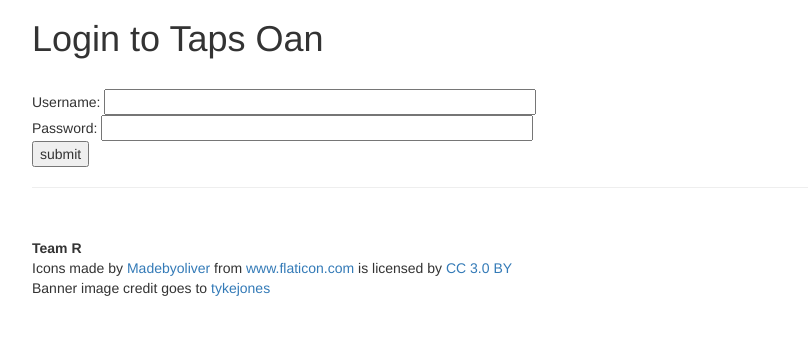
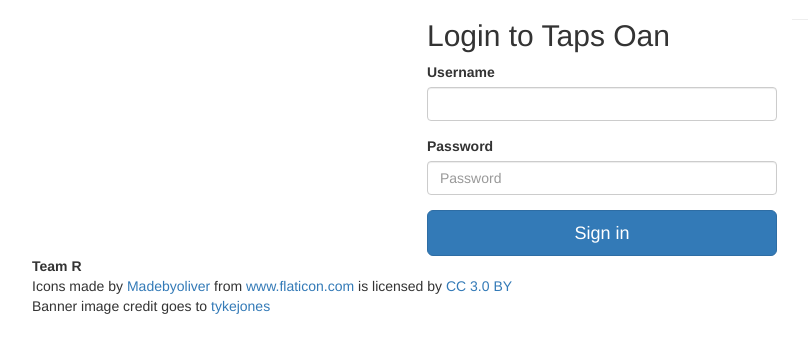
Before and after one commit to pdalziel/taps_oan, a Django app: page /taps_oan/login/ in a window 1280 px wide. Shown: the part 51-404 px from the top of the page, without its empty margins (38-846 px from the left). Run offline with Django 3.2, Linux system fonts and the light colour scheme; some libraries are stand-ins or nearby versions.

Commit message:
updated login and registration templates

```diff
--- a/templates/taps_oan/login.html
+++ b/templates/taps_oan/login.html
@@ -9,58 +9,27 @@
     {% load socialaccount %}
 
 
-    <div id="fb-root"></div>
-    <script>(function (d, s, id) {
-        var js, fjs = d.getElementsByTagName(s)[0];
-        if (d.getElementById(id)) return;
-        js = d.createElement(s);
-        js.id = id;
-        js.src = "//connect.facebook.net/en_GB/sdk.js#xfbml=1&version=v2.8&appId=1825888634361006";
-        fjs.parentNode.insertBefore(js, fjs);
-    }(document, 'script', 'facebook-jssdk'));</script>
-    <h1>Login to Taps Oan</h1>
-    <br>
-    <script>
-        window.fbAsyncInit = function () {
-            FB.init({
-                appId: '1825888634361006',
-                cookie: true,
-                xfbml: true,
-                version: 'v2.8'
-            });
-            FB.AppEvents.logPageView();
-        };
+<div class="col-sm-6 col-md-4 col-md-offset-4">
+<div class="h2">Login to Taps Oan</div>
+ <div class="account-wall">
+    <form id="login_form" method="post" action="{% url 'login' %}">
+        <div class="form-group">
+            <label for="exampleInputEmail1">Username</label>
+            {% csrf_token %}
+            <input type="text" class="form-control" id="exampleInputEmail1" name="username" value="">
+        </div>
+        <div class="form-group">
+            <label for="exampleInputPassword1">Password</label>
+            <input type="password" class="form-control" id="exampleInputPassword1" placeholder="Password">
+        </div>
+        <button class="btn btn-lg btn-primary btn-block" type="submit">Sign in</button>
+    </form>
+         <div class="fb-login-button" data-max-rows="1" data-size="xlarge" data-show-faces="false"
+         data-auto-logout-link="true">
 
-        (function (d, s, id) {
-            var js, fjs = d.getElementsByTagName(s)[0];
-            if (d.getElementById(id)) {
-                return;
-            }
-            js = d.createElement(s);
-            js.id = id;
-            js.src = "//connect.facebook.net/en_US/sdk.js";
-            fjs.parentNode.insertBefore(js, fjs);
-        }(document, 'script', 'facebook-jssdk'));
-
-
-    </script>
-    <div class="fb-login-button" data-max-rows="1" data-size="xlarge" data-show-faces="false"
-         data-auto-logout-link="true">
-    <fb:login-button
-            scope="public_profile,email"
-            onlogin="checkLoginState();">
-    </fb:login-button></div>
-
-    <form id="login_form" method="post" action="{% url 'login' %}">
-        {% csrf_token %}
-        Username: <input type="text" name="username" value="" size="50"/>
-        <br/>
-        Password: <input type="password" name="password" value="" size="50"/>
-        <br/>
-        <input type="submit" value="submit"/>
-    </form>
-
-
+         </div>
+ </div>
+</div>
 
 
 {% endblock %}
```
Also changed, not shown: templates/taps_oan/register.html (+11 -7 lines).
